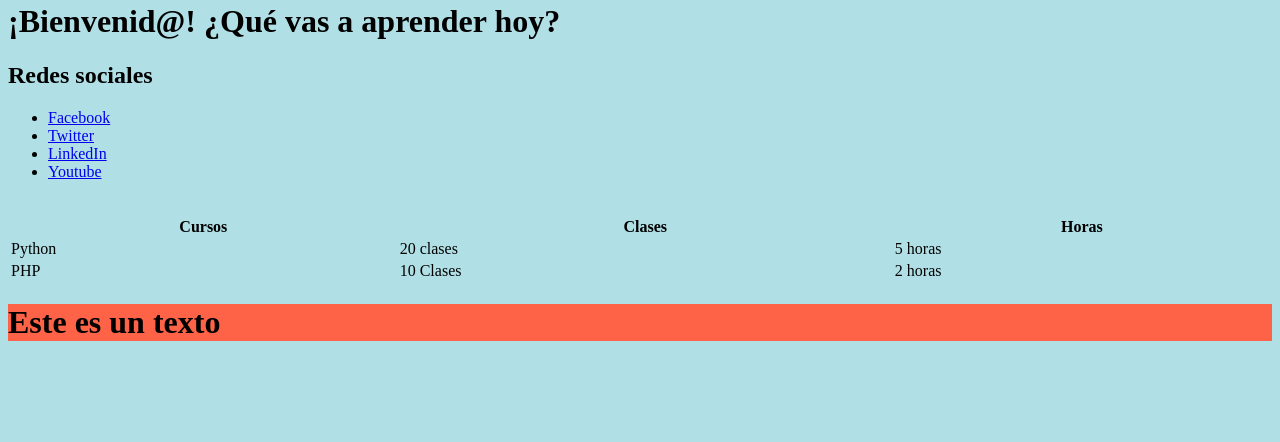
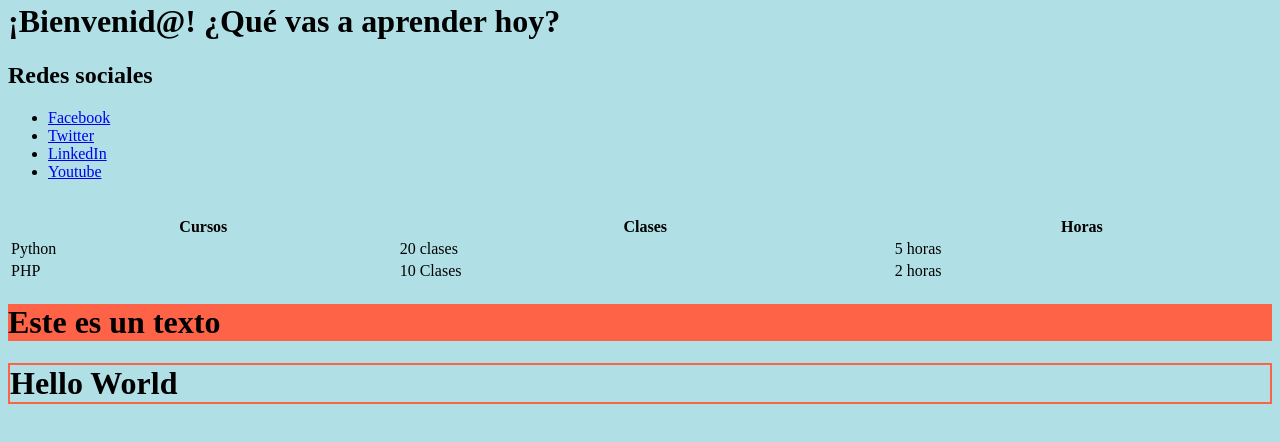
Before and after one commit to NoMeLlamoDante/mi_primera_pagina, a plain HTML site: page index.html in a window 1280 px wide. Shown: the part 330-772 px from the top of the page. Drawn offline with Linux system fonts and the light colour scheme.

Commit message:
Texto con borde

```diff
--- a/index.html
+++ b/index.html
@@ -46,6 +46,8 @@
 
         <h1 style="background-color:#ff6347;">Este es un texto</h1>
 
+        <h1 style="border:2px solid Tomato;">Hello World</h1>
+
     </body>
 
 </html>
```
